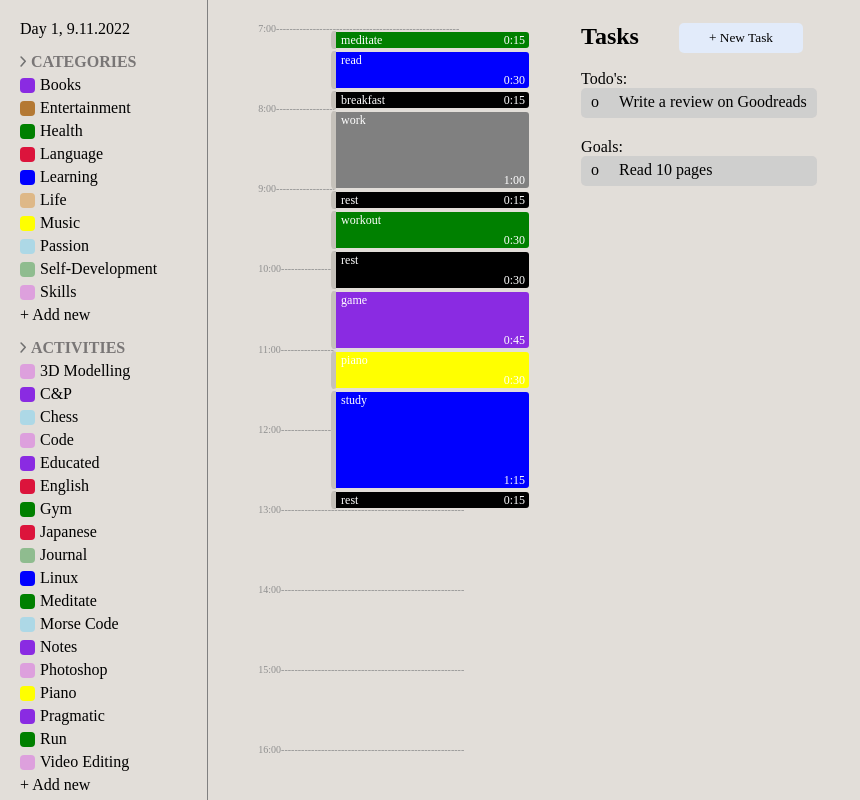
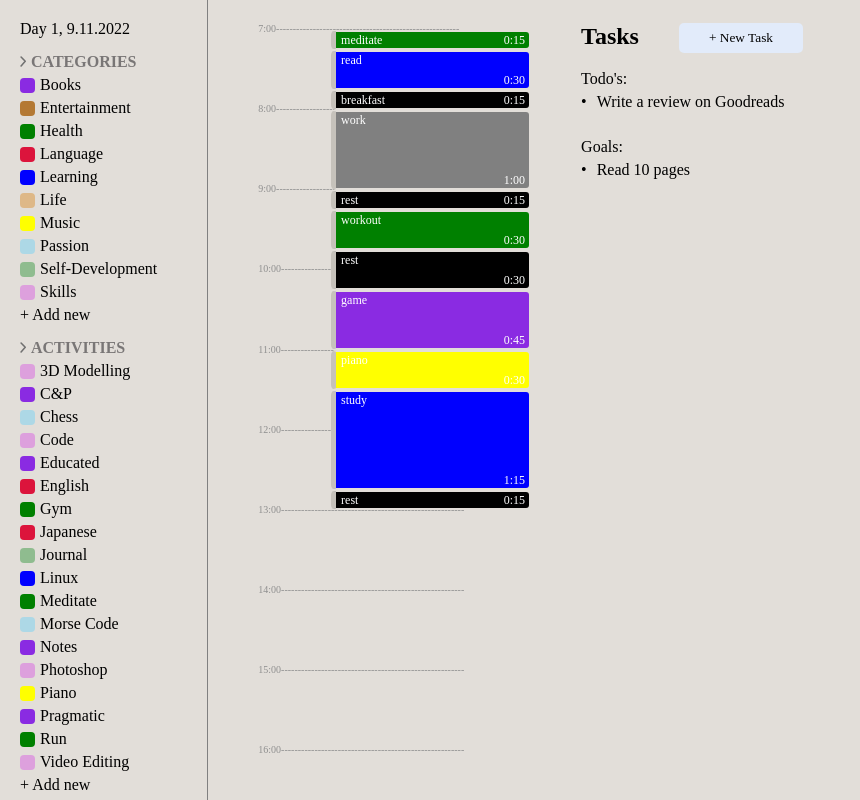
Before and after one commit to oerol/guse, an Angular app: page / in a window 1280 px wide. Shown: the top 800 px of the page, without its empty margins (0-860 px from the left). Built offline with nearby package versions, Linux system fonts and the light colour scheme.

Commit message:
Modified the style of the todo component

```diff
--- a/src/app/components/todo/todo.component.html
+++ b/src/app/components/todo/todo.component.html
@@ -4,11 +4,11 @@
 </div>
 <div id="todo-title">Todo's:</div>
 <div class="todo-item">
-  <div class="todo-icon">o</div>
+  <div class="todo-icon">•</div>
   <div class="todo-item-title">Write a review on Goodreads</div>
 </div>
 <div id="goals-title">Goals:</div>
 <div class="todo-item">
-  <div class="todo-icon">o</div>
+  <div class="todo-icon">•</div>
   <div class="todo-item-title">Read 10 pages</div>
 </div>
--- a/src/app/components/todo/todo.component.scss
+++ b/src/app/components/todo/todo.component.scss
@@ -21,12 +21,11 @@ h2 {
 
 .todo-item {
   display: flex;
-  gap: 20px;
+  gap: 10px;
   height: 30px;
-  background-color: rgba(204, 204, 204, 0.815);
   border-radius: 5px;
   box-sizing: border-box;
-  padding: 5px 10px;
+  padding: 5px 0px;
 }
 
 #goals-title {
```
